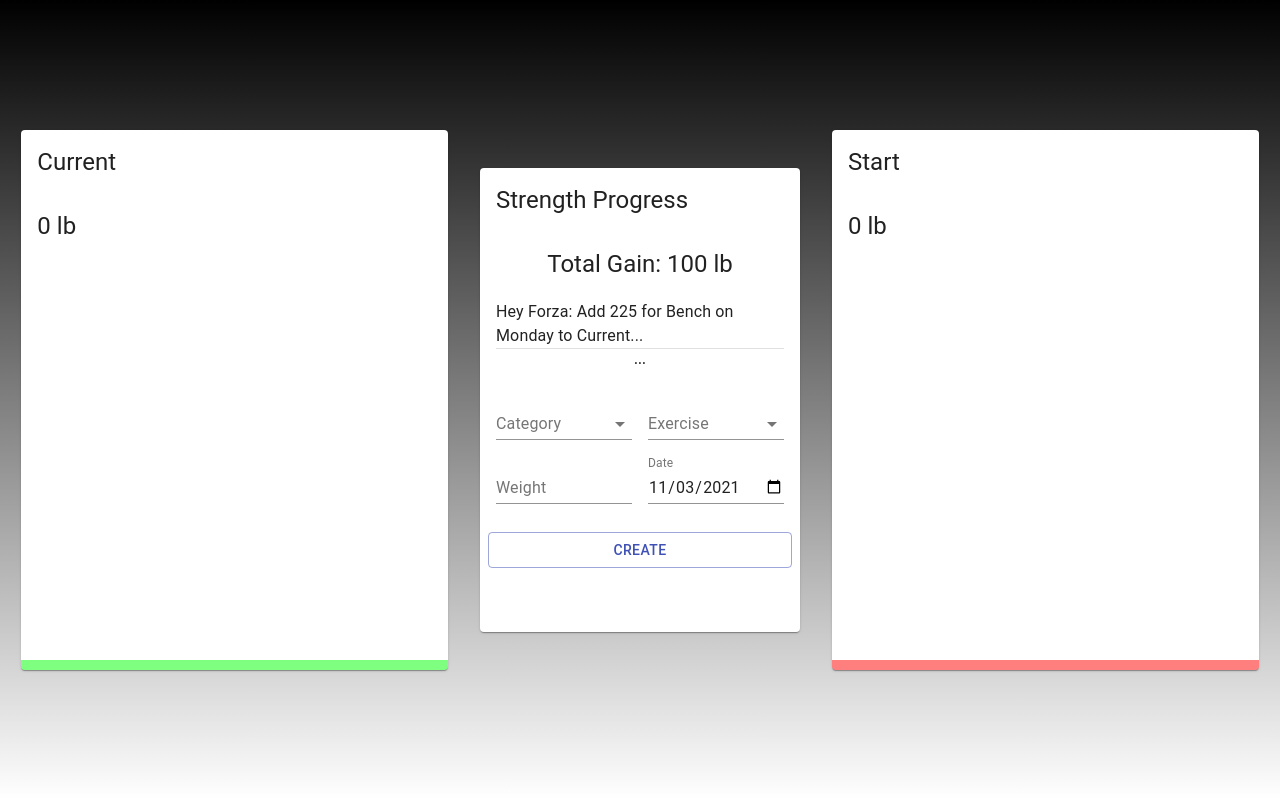
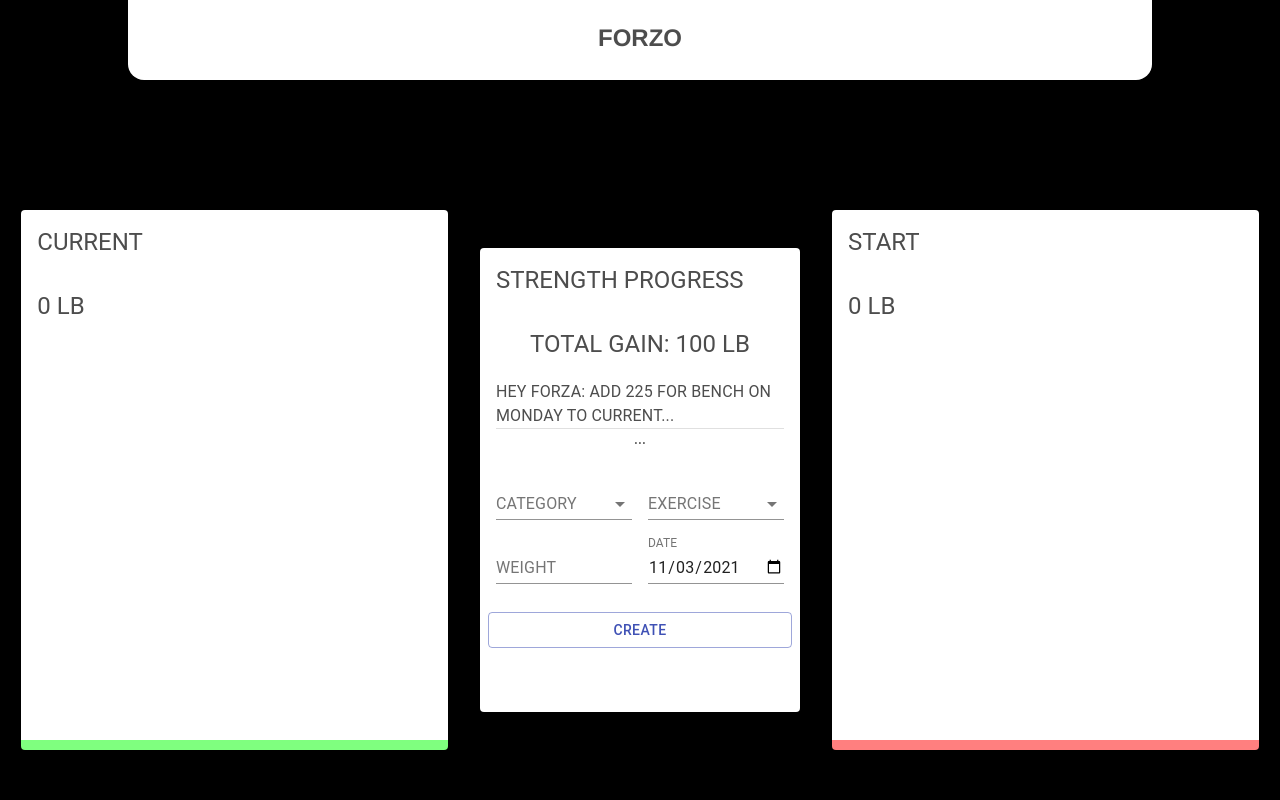
Before and after one commit to davdli/Forza, a React (Create React App) app: page / in a window 1280 px wide. Shown: the top 800 px of the page. Built offline with nearby package versions, Linux system fonts and the light colour scheme.

Commit message:
displays navbar

```diff
--- a/src/App.js
+++ b/src/App.js
@@ -2,12 +2,16 @@ import React from 'react';
 import { Grid } from '@material-ui/core';
 import Main from './components/Main/Main';
 import Details from './components/Details/Details';
+import Nav from './components/Nav/Nav'
 import useStyles from './styles';
 
 const App = () => {
   const classes = useStyles();
   return (
     <div>
+      <Grid>
+          <Nav />
+        </Grid>
       <Grid
         className={classes.grid}
         container spacing={0}
--- /dev/null
+++ b/src/components/Nav/Nav.jsx
@@ -0,0 +1,11 @@
+import React from 'react';
+
+const Nav = () => {
+  return (
+    <nav>
+      <p>Forzo</p>
+    </nav>
+  )
+}
+
+export default Nav;
--- a/src/index.css
+++ b/src/index.css
@@ -4,5 +4,26 @@
 }
 
 body {
-  background: linear-gradient(black, white)
+  background: black;
 }
+
+nav {
+  background-color: white;
+  width: 80%;
+  height: 5rem;
+  margin-left: 8rem;
+  border-radius: 0 0 1rem 1rem;
+  display: inline-block;
+  text-align: center;
+}
+
+nav p {
+  font-size: 1.5rem;
+  font-weight: bold;
+}
+
+div {
+  font-family: GT,Helvetica,sans-serif;
+  color: #4d4d4d;
+  text-transform: uppercase;
+}
```
